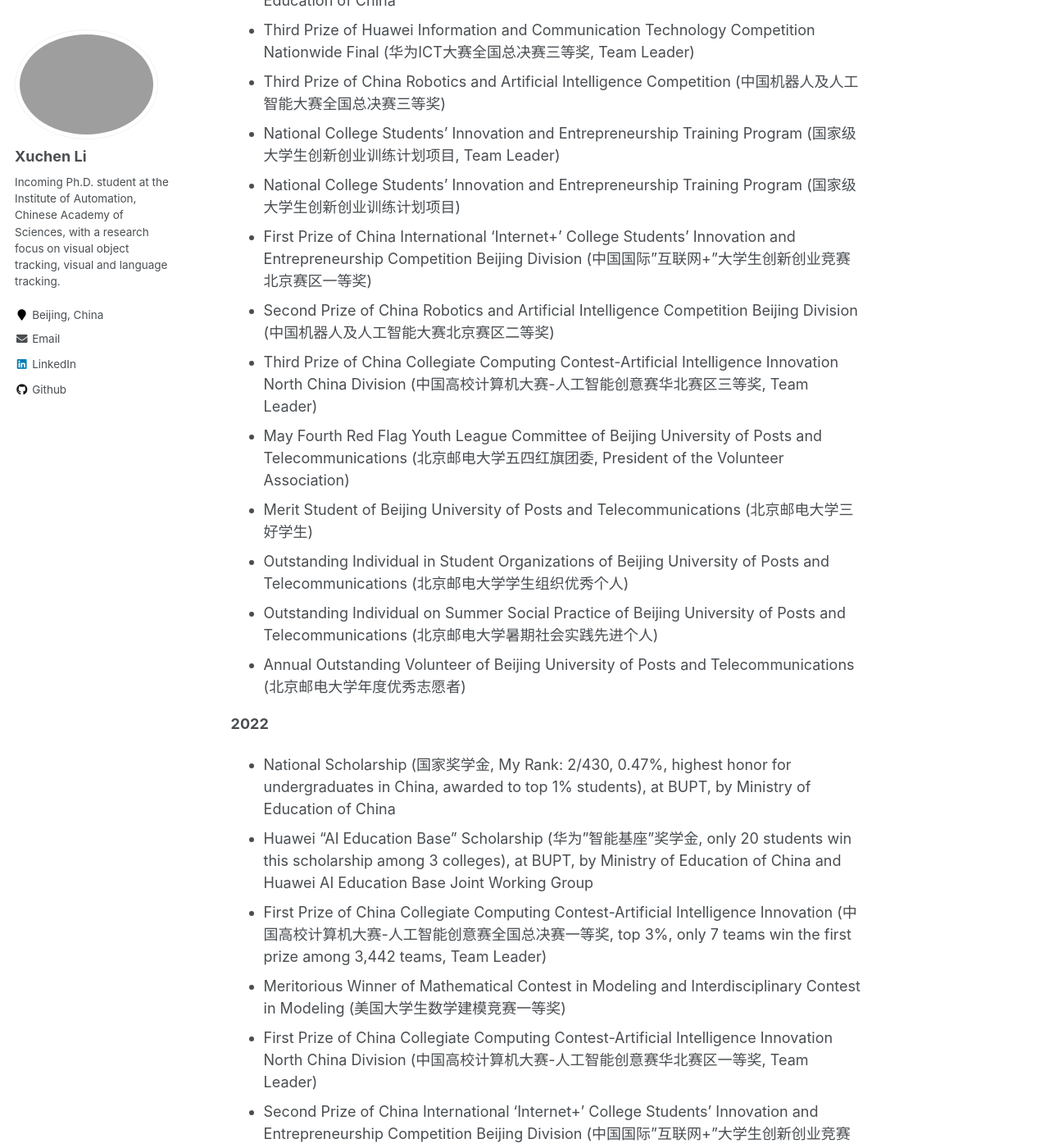
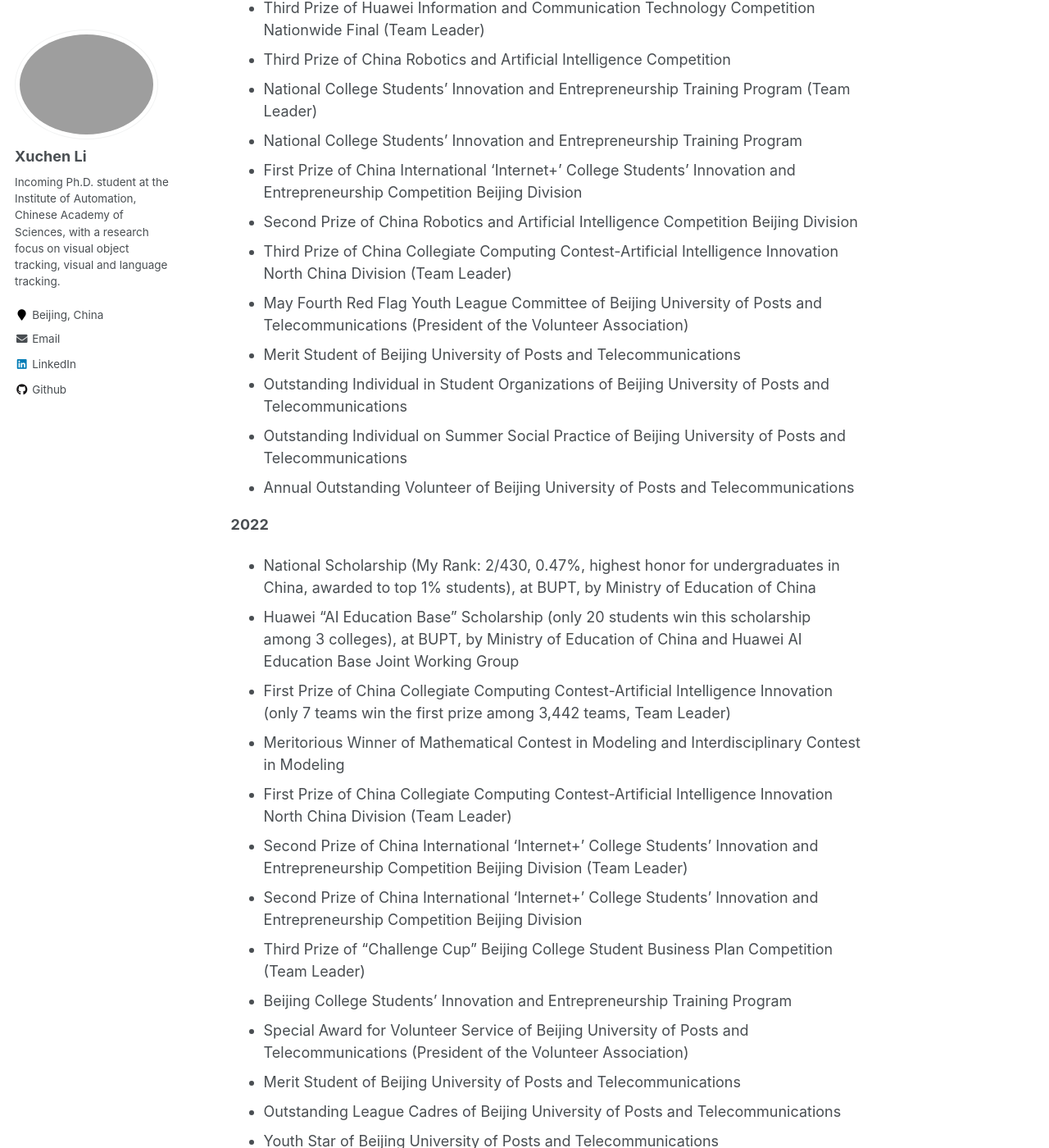
Before and after one commit to Xuchen-Li/Xuchen-Li.github.io, a Jekyll site: the page built from _pages/about.md, in a window 1280 px wide and 1400 px high, scrolled down 1835 px. Shown: the whole window at 82% size. Built offline with Jekyll 4.4.1, drawn with Linux system fonts in a browser that asks for light colours; some of the changed text lies outside the part shown.

Commit message:
delete Chinese annotation

```diff
--- a/_pages/about.md
+++ b/_pages/about.md
@@ -17,12 +17,12 @@ I am also grateful to have grown up and studied with my twin brother Xuzhao Li,
 
 News
 ======
-<!-- * **2023.11** : Obtain **College Scholarship of University of Chinese Academy of Sciences** (中国科学院大学大学生奖学金, only 14 students win this scholarship among 200+ recommended postgraduate students of CASIA)! -->
-* **2023.10** : 🏆 Obtain **National Scholarship** with a rank of **1/455 (0.22%)** (国家奖学金, awarded to top 1% students of BUPT)!
+<!-- * **2023.11** : Obtain **College Scholarship of University of Chinese Academy of Sciences** (only 14 students win this scholarship among 200+ recommended postgraduate students of CASIA)! -->
+* **2023.10** : 🏆 Obtain **National Scholarship** with a rank of **1/455 (0.22%)** (highest honor for undergraduates in China, awarded to top 1% students of BUPT)!
 * **2023.09** : 📝 One paper has been accepted by **the 37th Conference on Neural Information Processing Systems** (NeurIPS, CCF-A Conference, Poster)!
-* **2022.12** : 🏅 Win the **First Prize** of China Collegiate Computing Contest-Artificial Intelligence Innovation (中国高校计算机大赛-人工智能创意赛全国一等奖, only 7 teams win the first prize among 3,442 teams, Team Leader)
-* **2022.12** : 🏆 Obtain **Huawei "AI Education Base" Scholarship** (华为"智能基座"奖学金, only 20 students win this scholarship among 3 colleges of BUPT)!
-* **2022.09** : 🏆 Obtain **National Scholarship** with a rank of **2/430 (0.47%)** (国家奖学金, awarded to top 1% students of BUPT)!
+* **2022.12** : 🏅 Win the **First Prize** of China Collegiate Computing Contest-Artificial Intelligence Innovation (only 7 teams win the first prize among 3,442 teams, Team Leader)
+* **2022.12** : 🏆 Obtain **Huawei "AI Education Base" Scholarship** (only 20 students win this scholarship among 3 colleges of BUPT)!
+* **2022.09** : 🏆 Obtain **National Scholarship** with a rank of **2/430 (0.47%)** (highest honor for undergraduates in China, awarded to top 1% students of BUPT)!
 
 
 Research Interests
@@ -58,44 +58,44 @@ Awards & Honors
 ======
 
 **2023**
-* National Scholarship (国家奖学金, My Rank: 1/455, 0.22%, highest honor for undergraduates in China, awarded to top 1% students), at BUPT, by Ministry of Education of China<!-- * College Scholarship of University of Chinese Academy of Sciences (中国科学院大学大学生奖学金), at CASIA, by University of Chinese Academy of Sciences -->
-* Third Prize of Huawei Information and Communication Technology Competition Nationwide Final (华为ICT大赛全国总决赛三等奖, Team Leader)
-* Third Prize of China Robotics and Artificial Intelligence Competition (中国机器人及人工智能大赛全国总决赛三等奖)
-* National College Students' Innovation and Entrepreneurship Training Program (国家级大学生创新创业训练计划项目, Team Leader)
-* National College Students' Innovation and Entrepreneurship Training Program (国家级大学生创新创业训练计划项目)
-* First Prize of China International 'Internet+' College Students' Innovation and Entrepreneurship Competition Beijing Division (中国国际"互联网+"大学生创新创业竞赛北京赛区一等奖)
-* Second Prize of China Robotics and Artificial Intelligence Competition Beijing Division (中国机器人及人工智能大赛北京赛区二等奖)
-* Third Prize of China Collegiate Computing Contest-Artificial Intelligence Innovation North China Division (中国高校计算机大赛-人工智能创意赛华北赛区三等奖, Team Leader)
-* May Fourth Red Flag Youth League Committee of Beijing University of Posts and Telecommunications (北京邮电大学五四红旗团委, President of the Volunteer Association)
-* Merit Student of Beijing University of Posts and Telecommunications (北京邮电大学三好学生)
-* Outstanding Individual in Student Organizations of Beijing University of Posts and Telecommunications (北京邮电大学学生组织优秀个人)
-* Outstanding Individual on Summer Social Practice of Beijing University of Posts and Telecommunications (北京邮电大学暑期社会实践先进个人)
-* Annual Outstanding Volunteer of Beijing University of Posts and Telecommunications (北京邮电大学年度优秀志愿者)
+* National Scholarship (My Rank: 1/455, 0.22%, highest honor for undergraduates in China, awarded to top 1% students), at BUPT, by Ministry of Education of China<!-- * College Scholarship of University of Chinese Academy of Sciences (only 14 students win this scholarship among 200+ recommended postgraduate students), at CASIA, by University of Chinese Academy of Sciences -->
+* Third Prize of Huawei Information and Communication Technology Competition Nationwide Final (Team Leader)
+* Third Prize of China Robotics and Artificial Intelligence Competition
+* National College Students' Innovation and Entrepreneurship Training Program (Team Leader)
+* National College Students' Innovation and Entrepreneurship Training Program
+* First Prize of China International 'Internet+' College Students' Innovation and Entrepreneurship Competition Beijing Division
+* Second Prize of China Robotics and Artificial Intelligence Competition Beijing Division
+* Third Prize of China Collegiate Computing Contest-Artificial Intelligence Innovation North China Division (Team Leader)
+* May Fourth Red Flag Youth League Committee of Beijing University of Posts and Telecommunications (President of the Volunteer Association)
+* Merit Student of Beijing University of Posts and Telecommunications
+* Outstanding Individual in Student Organizations of Beijing University of Posts and Telecommunications
+* Outstanding Individual on Summer Social Practice of Beijing University of Posts and Telecommunications
+* Annual Outstanding Volunteer of Beijing University of Posts and Telecommunications
 
 **2022**
-* National Scholarship (国家奖学金, My Rank: 2/430, 0.47%, highest honor for undergraduates in China, awarded to top 1% students), at BUPT, by Ministry of Education of China
-* Huawei "AI Education Base" Scholarship (华为"智能基座"奖学金, only 20 students win this scholarship among 3 colleges), at BUPT, by Ministry of Education of China and Huawei AI Education Base Joint Working Group
-* First Prize of China Collegiate Computing Contest-Artificial Intelligence Innovation (中国高校计算机大赛-人工智能创意赛全国总决赛一等奖, top 3%, only 7 teams win the first prize among 3,442 teams, Team Leader)
-* Meritorious Winner of Mathematical Contest in Modeling and Interdisciplinary Contest in Modeling (美国大学生数学建模竞赛一等奖)
-* First Prize of China Collegiate Computing Contest-Artificial Intelligence Innovation North China Division (中国高校计算机大赛-人工智能创意赛华北赛区一等奖, Team Leader)
-* Second Prize of China International 'Internet+' College Students' Innovation and Entrepreneurship Competition Beijing Division (中国国际"互联网+"大学生创新创业竞赛北京赛区二等奖, Team Leader)
-* Second Prize of China International 'Internet+' College Students' Innovation and Entrepreneurship Competition Beijing Division (中国国际"互联网+"大学生创新创业竞赛北京赛区二等奖)
-* Third Prize of "Challenge Cup" Beijing College Student Business Plan Competition ("挑战杯"首都大学生创业计划竞赛三等奖, Team Leader)
-* Beijing College Students' Innovation and Entrepreneurship Training Program (北京市大学生创新创业训练计划项目)
-* Special Award for Volunteer Service of Beijing University of Posts and Telecommunications (北京邮电大学志愿服务专项奖, President of the Volunteer Association)
-* Merit Student of Beijing University of Posts and Telecommunications (北京邮电大学三好学生)
-* Outstanding League Cadres of Beijing University of Posts and Telecommunications (北京邮电大学优秀团干部)
-* Youth Star of Beijing University of Posts and Telecommunications (北京邮电大学青学之星)
+* National Scholarship (My Rank: 2/430, 0.47%, highest honor for undergraduates in China, awarded to top 1% students), at BUPT, by Ministry of Education of China
+* Huawei "AI Education Base" Scholarship (only 20 students win this scholarship among 3 colleges), at BUPT, by Ministry of Education of China and Huawei AI Education Base Joint Working Group
+* First Prize of China Collegiate Computing Contest-Artificial Intelligence Innovation (only 7 teams win the first prize among 3,442 teams, Team Leader)
+* Meritorious Winner of Mathematical Contest in Modeling and Interdisciplinary Contest in Modeling
+* First Prize of China Collegiate Computing Contest-Artificial Intelligence Innovation North China Division (Team Leader)
+* Second Prize of China International 'Internet+' College Students' Innovation and Entrepreneurship Competition Beijing Division (Team Leader)
+* Second Prize of China International 'Internet+' College Students' Innovation and Entrepreneurship Competition Beijing Division
+* Third Prize of "Challenge Cup" Beijing College Student Business Plan Competition (Team Leader)
+* Beijing College Students' Innovation and Entrepreneurship Training Program
+* Special Award for Volunteer Service of Beijing University of Posts and Telecommunications (President of the Volunteer Association)
+* Merit Student of Beijing University of Posts and Telecommunications
+* Outstanding League Cadres of Beijing University of Posts and Telecommunications
+* Youth Star of Beijing University of Posts and Telecommunications
 
 **2021**
-* National Encouragement Scholarship (国家励志奖学金, My Rank: 8/522, 1.53%), at BUPT, by Ministry of Education of China
-* Haohan Scholarship and Grants (浩瀚奖助学金), at BUPT, by Beijing Haohan DATA Technology Co., Ltd.
-* Second Prize of China International 'Internet+' College Students' Innovation and Entrepreneurship Competition Beijing Division (中国国际"互联网+"大学生创新创业竞赛北京赛区二等奖)
-* Outstanding Class Group of Beijing University of Posts and Telecommunications (北京邮电大学先进班集体, Secretary of the Youth League Branch)
-* Second Prize of Winter Enrollment Promotion Practice of Beijing University of Posts and Telecommunications (北京邮电大学冬季招生宣讲实践二等奖, Team Leader)
-* Outstanding Video Award of Winter Enrollment Promotion Practice of Beijing University of Posts and Telecommunications (北京邮电大学冬季招生宣讲实践优秀视频奖, Team Leader)
-* Merit Student of Beijing University of Posts and Telecommunications (北京邮电大学三好学生)
-* Erudite Pioneer of School of Computer Science, Beijing University of Posts and Telecommunications (北京邮电大学计算机学院博学先锋)
+* National Encouragement Scholarship (My Rank: 8/522, 1.53%), at BUPT, by Ministry of Education of China
+* Haohan Scholarship and Grants, at BUPT, by Beijing Haohan DATA Technology Co., Ltd.
+* Second Prize of China International 'Internet+' College Students' Innovation and Entrepreneurship Competition Beijing Division
+* Outstanding Class Group of Beijing University of Posts and Telecommunications (Secretary of the Youth League Branch)
+* Second Prize of Winter Enrollment Promotion Practice of Beijing University of Posts and Telecommunications (Team Leader)
+* Outstanding Video Award of Winter Enrollment Promotion Practice of Beijing University of Posts and Telecommunications (Team Leader)
+* Merit Student of Beijing University of Posts and Telecommunications
+* Erudite Pioneer of School of Computer Science, Beijing University of Posts and Telecommunications
 
 
 Academic Activities
@@ -105,13 +105,13 @@ Academic Activities
 
 Other Activities
 ======
-* **2023.03 - Present** : Deputy Secretary of the Party Branch at SCS, BUPT (北京邮电大学计算机学院本科生党支部副书记)
-* **2022.09 - 2023.07** : Deputy Class Monitor of the Major Class at SCS, BUPT (北京邮电大学计算机学院大班副班长)
-* **2022.06 - 2023.06** : President of the Volunteer Association at SCS, BUPT (北京邮电大学计算机学院志愿者协会主席)
-* **2022.05 - 2022.07** : Team Leader of Summer Social Practice at BUPT (北京邮电大学暑期社会实践队长)
-* **2021.09 - 2022.07** : Class Monitor of the Major Class at SCS, BUPT (北京邮电大学计算机学院大班班长)
-* **2020.11 - 2022.11** : Team Leader of Winter Enrollment Promotion Practice at BUPT (北京邮电大学冬季招生宣讲实践队长)
-* **2020.09 - 2021.07** : Secretary of the Youth League Branch at SCS, BUPT (北京邮电大学计算机学院本科生团支部书记)
+* **2023.03 - Present** : Deputy Secretary of the Party Branch at SCS, BUPT
+* **2022.09 - 2023.07** : Deputy Class Monitor of the Major Class at SCS, BUPT
+* **2022.06 - 2023.06** : President of the Volunteer Association at SCS, BUPT
+* **2022.05 - 2022.07** : Team Leader of Summer Social Practice at BUPT
+* **2021.09 - 2022.07** : Class Monitor of the Major Class at SCS, BUPT
+* **2020.11 - 2022.11** : Team Leader of Winter Enrollment Promotion Practice at BUPT
+* **2020.09 - 2021.07** : Secretary of the Youth League Branch at SCS, BUPT
 
 
 For More Info
```
